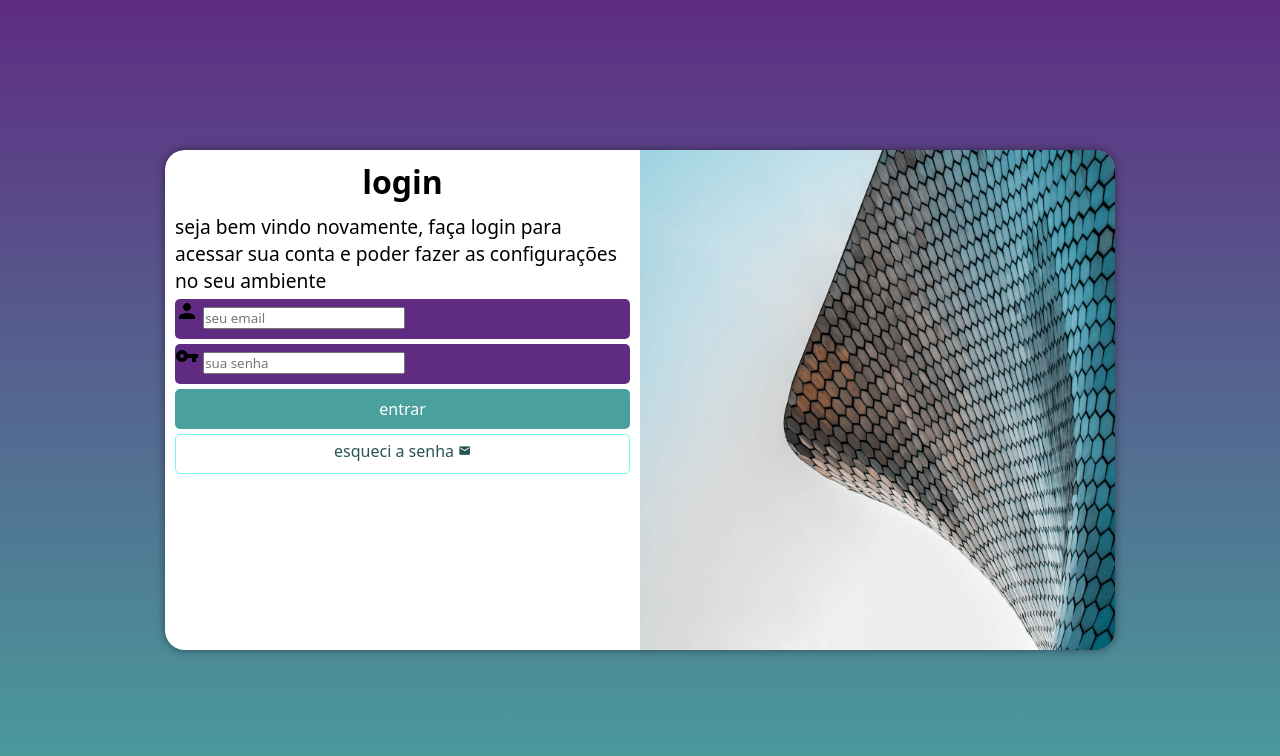
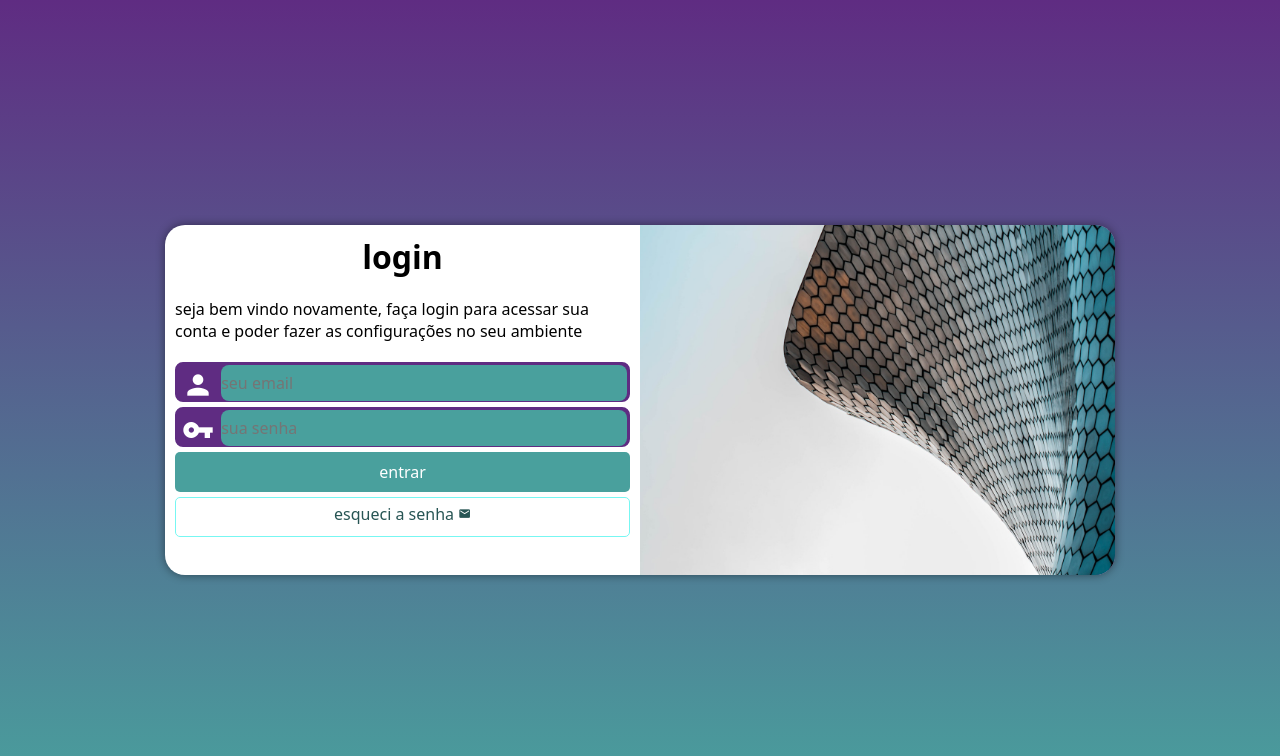
Before and after one commit to cashot01/projeto-login, a plain HTML site: page index.html in a window 1280 px wide. Drawn offline with Linux system fonts and the light colour scheme.

Commit message:
atualização

```diff
--- a/estilos/media-query.css
+++ b/estilos/media-query.css
@@ -9,13 +9,14 @@ grandes acima de 1200px
 
 */
 
-@media screen and (min-width: 768px) and (max-width: 992px) {
+@media screen and (min-width: 768px) and (max-width: 992px) { /*tablet*/
     body{
         background-image: linear-gradient(to top, #49a09d, #5f2c82);
     }
 
     section#login{
         width: 80vw;
+        height: 280px;
     }
 
     section#login > div#imagem{
@@ -30,13 +31,14 @@ grandes acima de 1200px
     }
 }
 
-@media screen and (min-width:992px) {
+@media screen and (min-width:992px) { /*pc*/
     body{
         background-image: linear-gradient(to top, #49a09d, #5f2c82);
     }
 
     section#login{
         width: 950px;
+        height: 350px;
     }
 
     section#login > div#imagem {
@@ -54,6 +56,7 @@ grandes acima de 1200px
     }
 
     div#formulario > p{
-        font-size: 1.2em;
+        font-size: 1em;
+        margin: 20px 0px;
     }
 }
--- a/estilos/style.css
+++ b/estilos/style.css
@@ -29,7 +29,6 @@ section#login{
     position: absolute;
     top: 50%;
     left: 50%;
-    transform: translate(-50%, -50%);
     overflow: hidden;    /*tudo o que tiver fora da borda fica escondido*/
 
     background-color: white;
@@ -37,9 +36,9 @@ section#login{
     height: 500px;
     border-radius: 20px;
     box-shadow: 0px 0px 10px rgba(0, 0, 0, 0.452) ;
-
+    transition-timing-function: ease; /*suaviza o efeito de transição*/
     transition: width .3s, height .3s;
-    transition-timing-function: ease; /*suaviza o efeito de transição*/
+    transform: translate(-50%, -50%);
 }
 
 section#login > div#imagem{
@@ -67,15 +66,38 @@ div#formulario > p{
 
 form > div.campo {
     background-color: #5f2c82;
+    border: 2px solid #5f2c82;
     display: block;
     width: 100%;
     height: 40px;
-    border-radius: 5px;
+    border-radius: 8px;
     margin: 5px 0px;  /*cima baixo 5px, esqueda direita 0px*/
 }
 
 div.campo > label {
     display: none;
+}
+
+div.campo > span {
+    color: white;
+   /* background-color: black;*/
+    font-size: 2em;
+    width: 40px;
+    padding: 5px;
+}
+
+div.campo > input {
+    background-color: #49a09d;
+    font-size: 1em;
+    width: calc(100% - 45px);
+    height: 100%;
+    border: 0px;
+    border-radius: 8px;
+    transform: translateY(-12px); /*sempre deixe o transform e trasition no final*/
+}
+
+div.campo > input:focus-within{  /*quando estiver digitando*/
+    background-color: white;
 }
 
 form > input[type=submit] {
```
